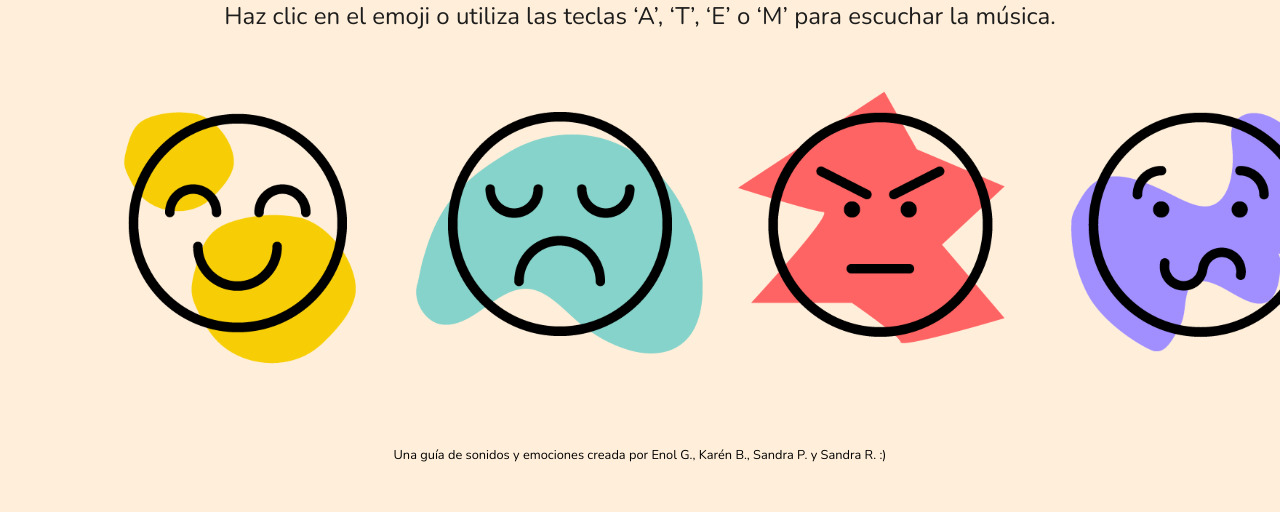
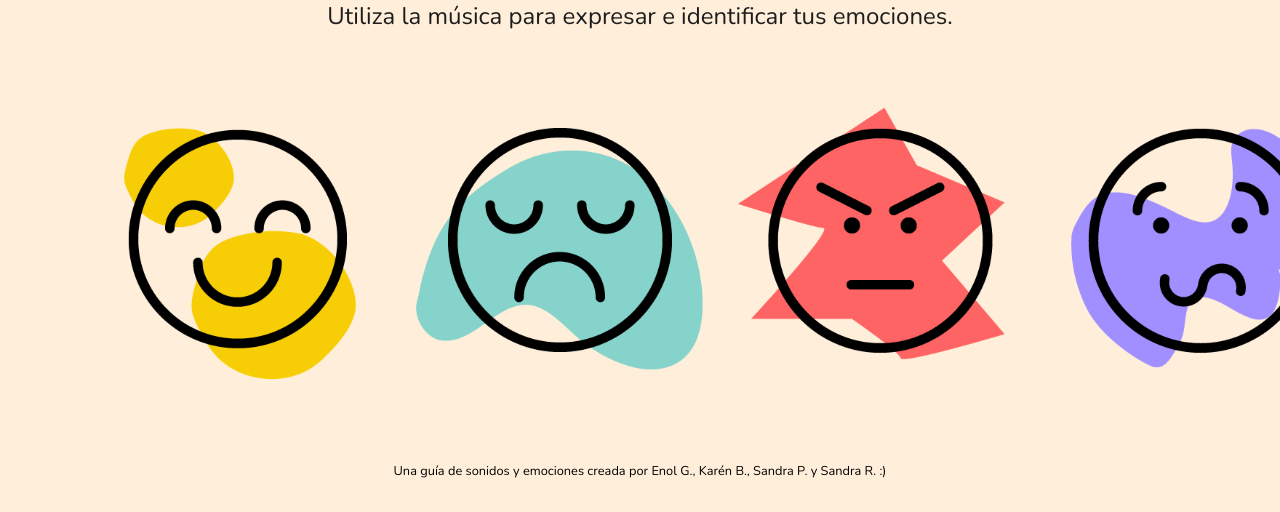
Before and after one commit to FactoriaF5Code/rc2-project-3-group-2, a plain HTML site: page index.html in a window 1280 px wide. Shown: the part 288-800 px from the top of the page. Drawn offline with nearby package versions, Linux system fonts and the light colour scheme.

Commit message:
Texto descripción cambiado

```diff
--- a/index.html
+++ b/index.html
@@ -20,7 +20,7 @@
     </header>
     <main>
         <h1>¿Cómo <span>te sientes</span> hoy?</h1>
-        <p class="descripcion">Haz clic en el emoji o utiliza las teclas ‘A’, ‘T’, ‘E’ o ‘M’ para escuchar la música.</p>
+        <p class="descripcion">Utiliza la música para expresar e identificar tus emociones.</p>
         <section>
             <article>
                 <button class="tooltip" id="feliz">
--- a/style.css
+++ b/style.css
@@ -52,7 +52,7 @@ h1 span {
     font-family: var(--var-fontfamily);
     font-size: 3vh;
     font-weight: 500;
-    margin-bottom: 4vh;
+    margin-bottom: 6vh;
 }
 
 section {
```
